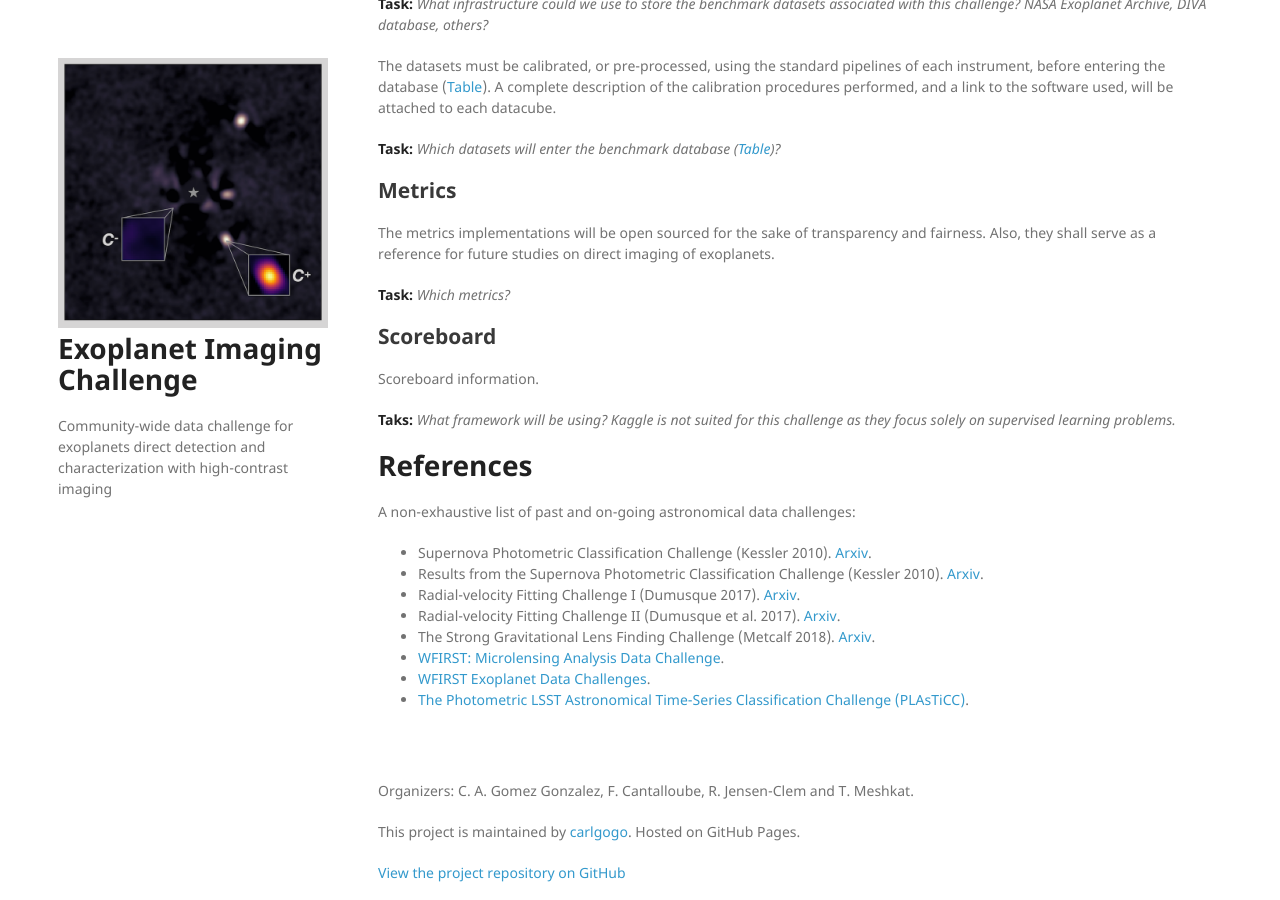
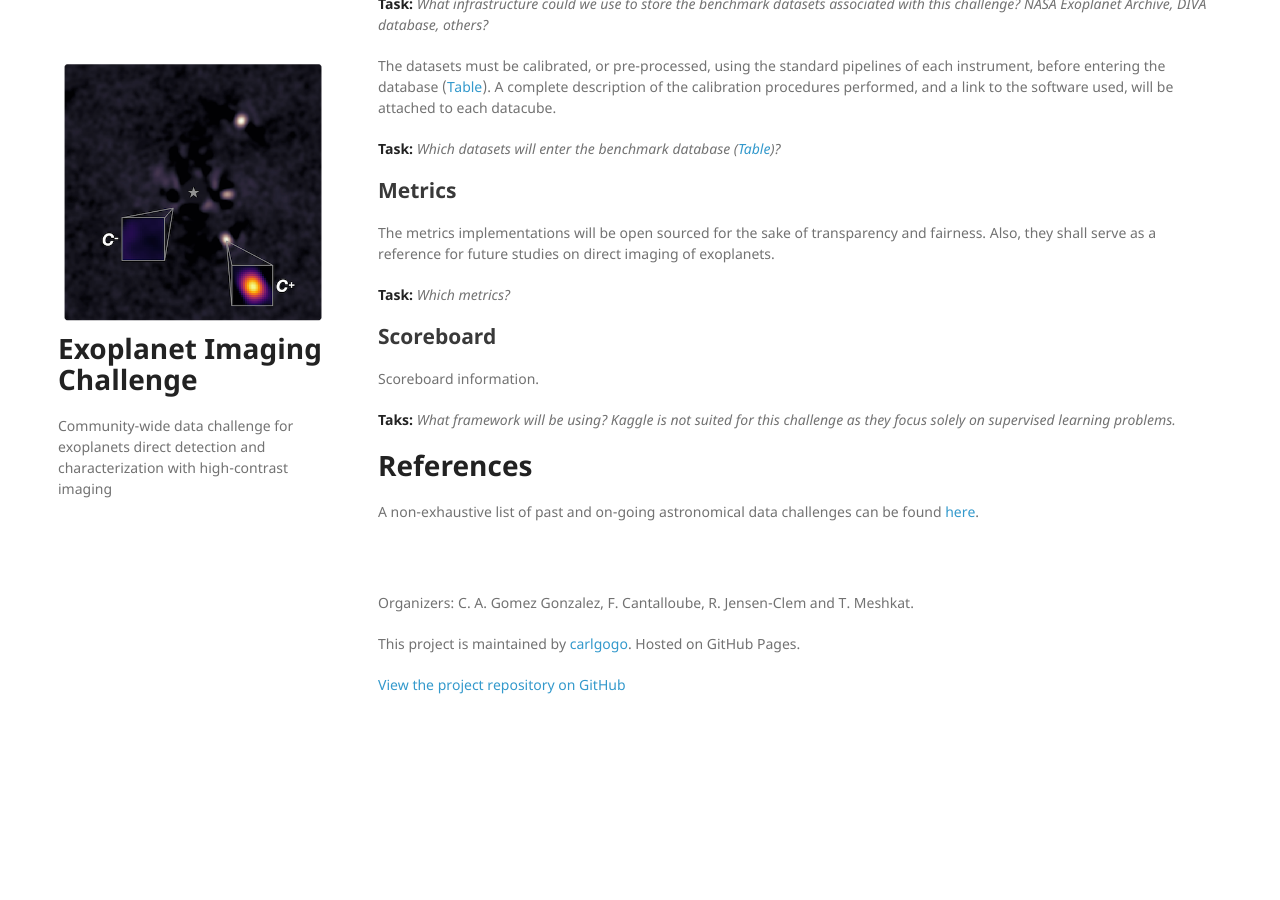
Before and after one commit to carlgogo/exoimaging_challenge, a Jekyll site: the page built from index.md, in a window 1280 px wide and 900 px high, scrolled down 1614 px. Built offline with Jekyll 4.4.1, drawn with Linux system fonts in a browser that asks for light colours; nearby versions of some CDN libraries; our own code applies the rules of GitHub Pages for plain Markdown files; after the commit the page ends 2326 px from its top, so only the background shows below that; some of the changed text lies outside the part shown.

```diff
--- a/_config.yml
+++ b/_config.yml
@@ -1,5 +1,6 @@
 title: Exoplanet Imaging Challenge
 description: Community-wide data challenge for exoplanets direct detection and characterization with high-contrast imaging
+markdown: kramdown
 show_downloads: false
 git_branch: master
 logo_url: https://carlgogo.github.io/exoimaging_challenge/assets/images/challenge_logo_LR.png
--- a/index.md
+++ b/index.md
@@ -18,13 +18,4 @@ Welcome to the website of the Exoplanets Direct Imaging Data Challenge.
 {% include_relative pages/score.md %}
 
 # References
-A non-exhaustive list of past and on-going astronomical data challenges:
-
-* Supernova Photometric Classification Challenge (Kessler 2010). [Arxiv](https://arxiv.org/abs/1001.5210).
-* Results from the Supernova Photometric Classification Challenge (Kessler 2010). [Arxiv](https://arxiv.org/abs/1008.1024).
-* Radial-velocity Fitting Challenge I (Dumusque 2017). [Arxiv](https://arxiv.org/abs/1607.06487).
-* Radial-velocity Fitting Challenge II (Dumusque et al. 2017). [Arxiv](https://arxiv.org/abs/1609.03674).
-* The Strong Gravitational Lens Finding Challenge (Metcalf 2018). [Arxiv](https://arxiv.org/abs/1802.03609).
-* [WFIRST: Microlensing Analysis Data Challenge](http://microlensing-source.org/).
-* [WFIRST Exoplanet Data Challenges](https://wfirst.ipac.caltech.edu/sims/CGI_Data_Challenges.html).
-* [The Photometric LSST Astronomical Time-Series Classification Challenge (PLAsTiCC)](https://plasticcblog.wordpress.com/).
+A non-exhaustive list of past and on-going astronomical data challenges can be found [here](pages/references.md).
```
Also changed, not shown: pages/context.md (+1 -1 lines), pages/references.md (added, +9 -0 lines), assets/images/challenge_logo_LR.png.
